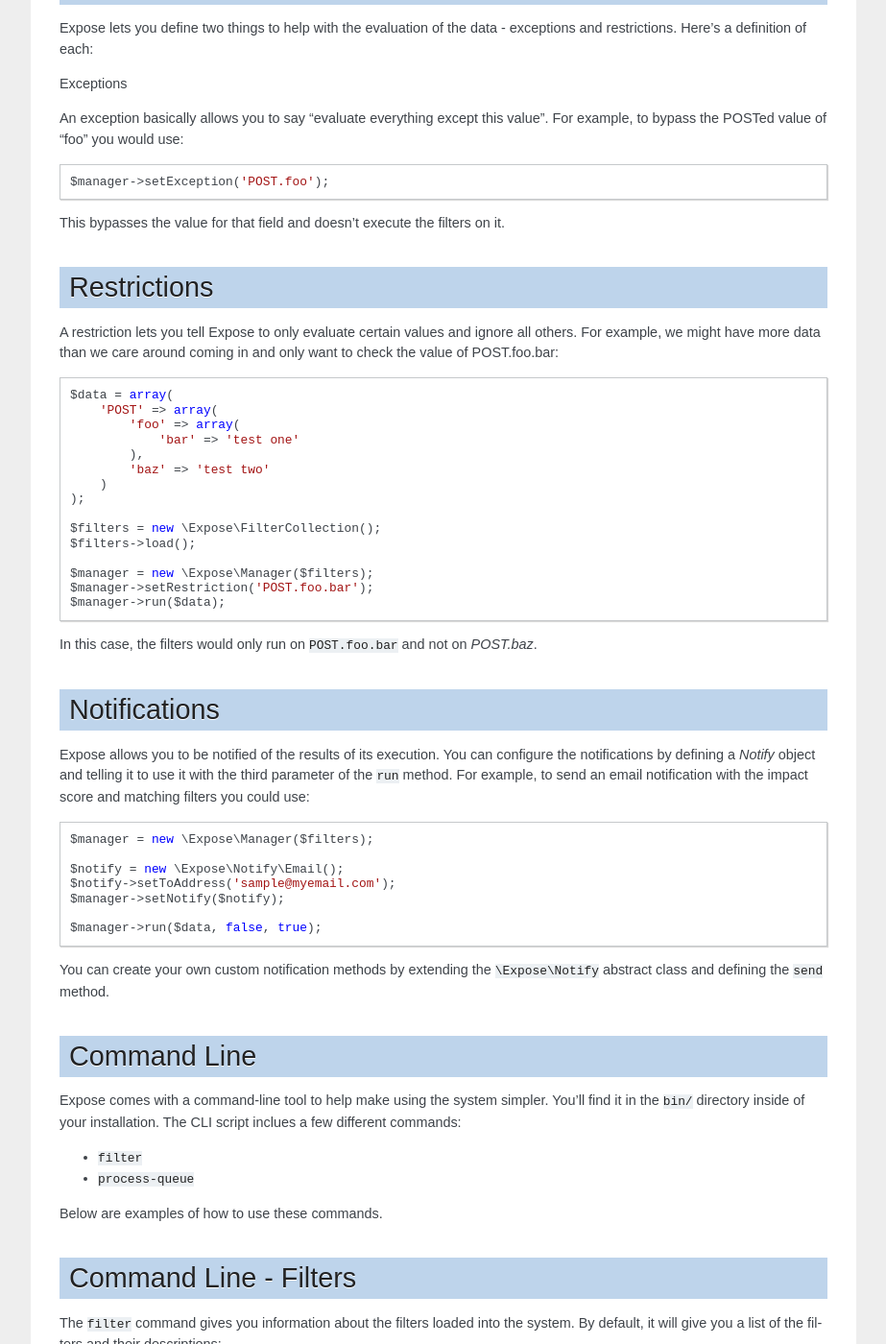
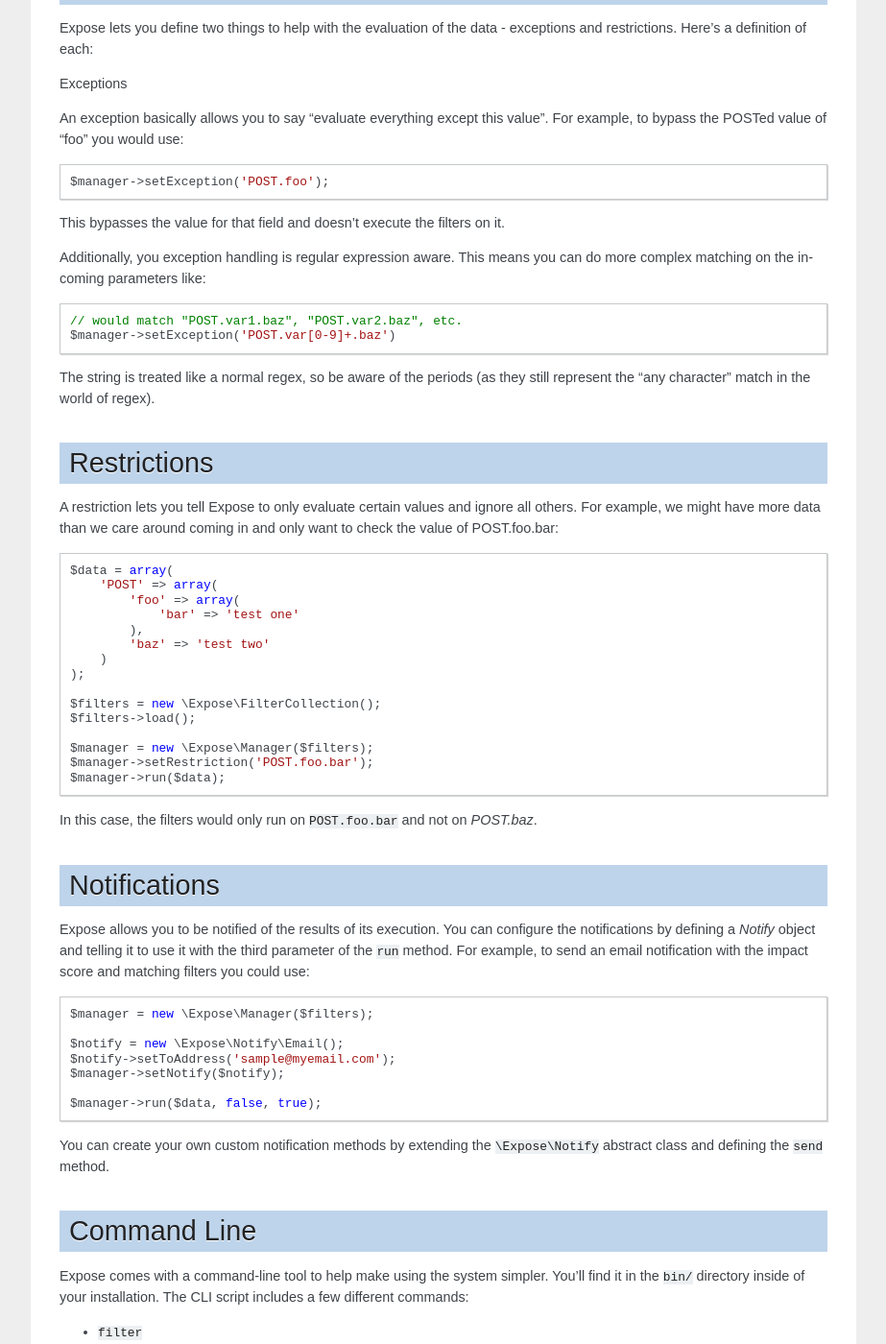
Before and after one commit to enygma/expose, a Sphinx documentation site: the page built from docs/index.rst, in a window 1280 px wide and 1400 px high, scrolled down 1524 px. Shown: the whole window at 96% size, without its empty margins (198-1121 px from the left). Built offline with Sphinx 7.4.7, drawn with Linux system fonts in a browser that asks for light colours.

Commit message:
adding documentation for the regex exception handling

```diff
--- a/docs/index.rst
+++ b/docs/index.rst
@@ -90,6 +90,15 @@ An exception basically allows you to say "evaluate everything except this value"
 
 This bypasses the value for that field and doesn't execute the filters on it.
 
+Additionally, you exception handling is regular expression aware. This means you can do more complex matching on the incoming parameters like:
+
+.. code-block:: php
+
+    // would match "POST.var1.baz", "POST.var2.baz", etc.
+    $manager->setException('POST.var[0-9]+.baz')
+
+The string is treated like a normal regex, so be aware of the periods (as they still represent the "any character" match in the world of regex).
+
 Restrictions
 ==================
 A restriction lets you tell Expose to only evaluate certain values and ignore all others. For example, we might have more data than we care around coming in and only want to check the value of POST.foo.bar:
@@ -135,7 +144,7 @@ Command Line
 ==============
 
 Expose comes with a command-line tool to help make using the system simpler. You'll find it in the ``bin/``
-directory inside of your installation. The CLI script inclues a few different commands:
+directory inside of your installation. The CLI script includes a few different commands:
 
 * ``filter``
 * ``process-queue``
```
